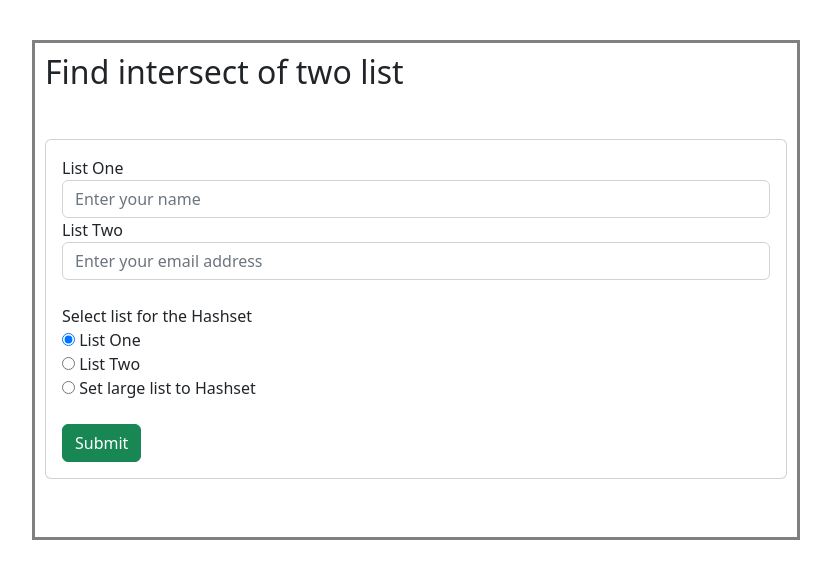
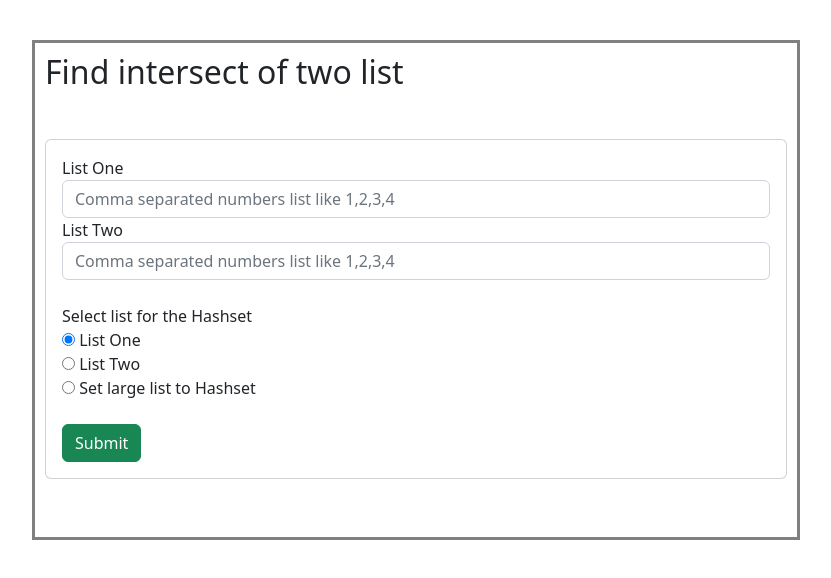
Before and after one commit to RumiAust/FindIntersectionAppUI, an Angular app: page / in a window 1280 px wide. Shown: the top 578 px of the page, without its empty margins (224-1055 px from the left). Built offline with nearby package versions, Linux system fonts and the light colour scheme.

Commit message:
UI place holder and consloe log file modified

```diff
--- a/src/app/app-ui/app-ui.component.html
+++ b/src/app/app-ui/app-ui.component.html
@@ -11,7 +11,7 @@
              id="name"
              name="name"
              [(ngModel)]="listOne"
-             placeholder="Enter your name"
+             placeholder="Comma separated numbers list like 1,2,3,4"
              required >
          </div>
          <div class="form-group">
@@ -21,7 +21,7 @@
              [(ngModel)]="listTwo"
              id="email"
              name="email"
-             placeholder="Enter your email address"
+             placeholder="Comma separated numbers list like 1,2,3,4"
              required ><br/>
              <label>
                 Select list for the Hashset
--- a/src/app/app-ui/app-ui.component.ts
+++ b/src/app/app-ui/app-ui.component.ts
@@ -20,7 +20,7 @@ export class AppUiComponent {
   data: any[] | undefined;
 
   onSubmit(){
-    alert(this.listOne+' ::  '+this.listTwo+" ::  ---"+this.hashSetType);
+    console.log(this.listOne+' :: '+this.listTwo+" :: "+this.hashSetType);
     this.findIntersectionService.getResult(this.listOne,this.listTwo,this.hashSetType).subscribe((response) => {
       this.data = response;
       console.warn('Response', this.data);
--- a/src/app/service/find-intersect.service.ts
+++ b/src/app/service/find-intersect.service.ts
@@ -11,7 +11,7 @@ export class FindIntersectService {
 
 
   getResult(listOne:string, listTwo:string,hashSetType:string):Observable<any>{
-    console.log(listOne+' ----  '+listTwo+"   ---"+hashSetType);
+    console.log(listOne+'  ----  '+listTwo+"  ---  "+hashSetType);
     const url = `http://localhost:8080/data?listOne=${listOne}&listTwo=${listTwo}&setListToHash=${hashSetType}`;
     return this.http.get<any>(url);
    }
```
